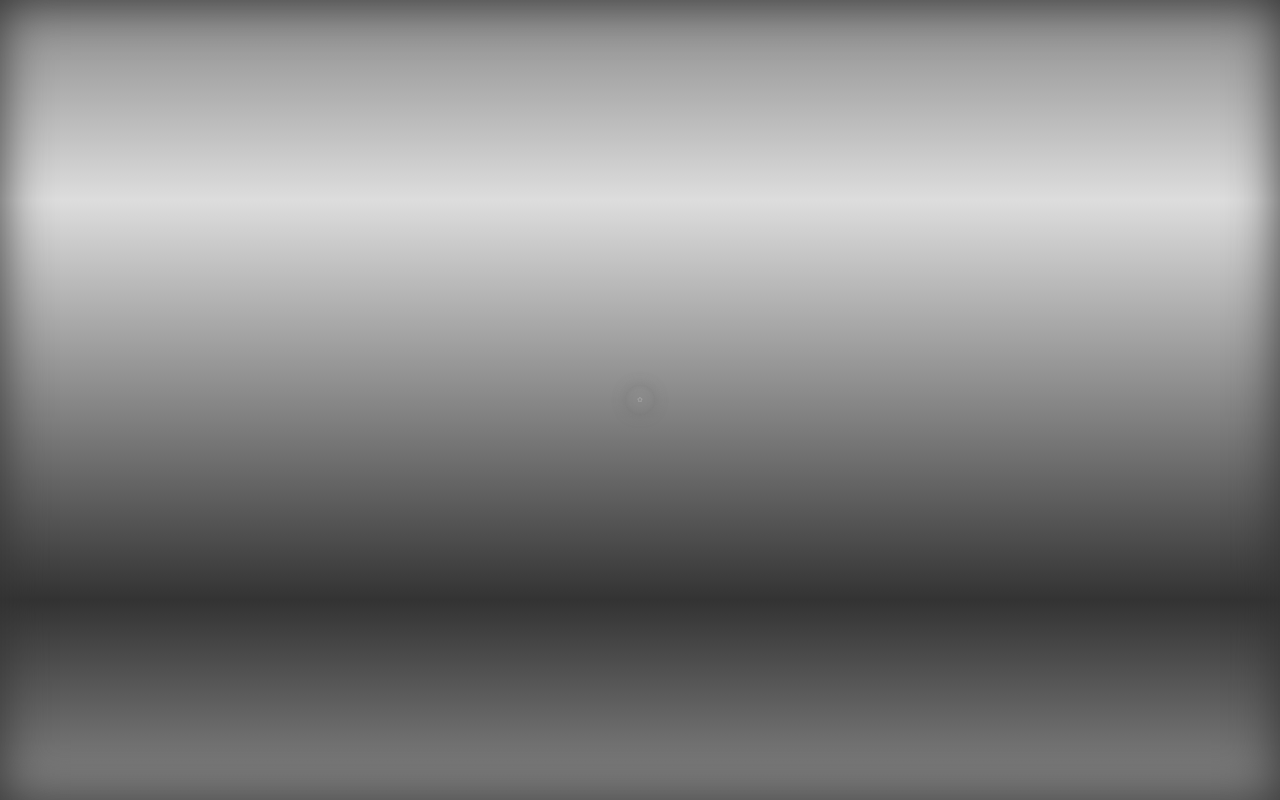
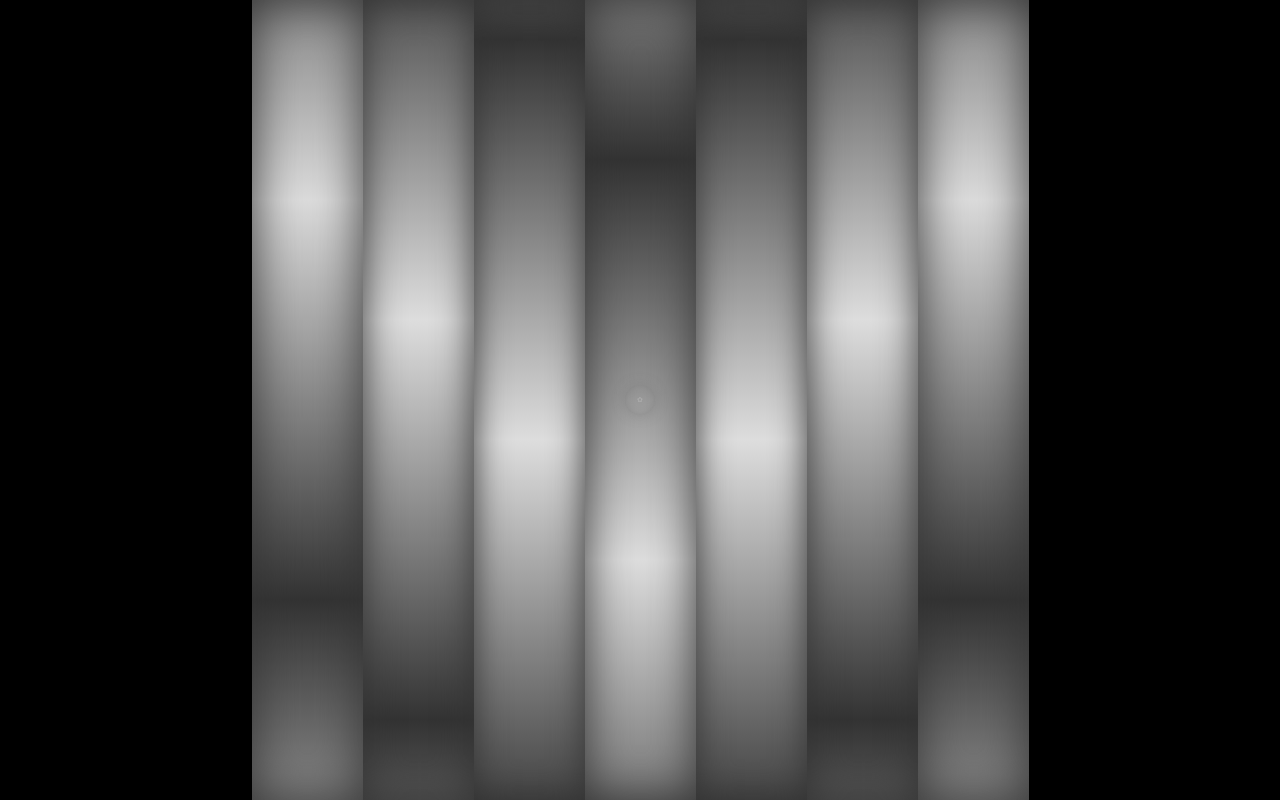
Before and after one commit to freestyler-rmg/thisisrubbish-vue3, a Vue app: page /05 in a window 1280 px wide. Built offline with nearby package versions, Linux system fonts and the light colour scheme.

Commit message:
add outer container styling

```diff
--- a/src/App.vue
+++ b/src/App.vue
@@ -10,5 +10,6 @@ import { RouterView } from 'vue-router'
 #rootin-tootin-shootin-vue {
   width: 100vw;
   height: 100vh;
+  background-color: #000;
 }
 </style>
--- a/src/views/BoxOptic.vue
+++ b/src/views/BoxOptic.vue
@@ -1,5 +1,6 @@
 <template>
   <div class="container">
+    <div class="inner-container">
       <div class="bbbbbox">
         <div class="box odd">
           <div class="box even">
@@ -25,34 +26,7 @@
                                                   <div class="box even">
                                                     <div class="box odd">
                                                       <div class="box even">
-                                                      <div class="box odd">
-                                                        <div class="box even">
-                                                          <div class="box odd">
-                                                            <div class="box even">
-                                                              <div class="box odd">
-                                                                <div class="box even">
-                                                                  <div class="box odd">
-                                                                    <div class="box even">
-                                                                      <div class="box odd">
-                                                                        <div class="box even">
-                                                                          <div class="box odd">
-                                                                            <div class="box even">
-                                                                              <div class="box odd">
-                                                                                <div
-                                                                                  class="box even"
-                                                                                ></div>
-                                                                              </div>
-                                                                            </div>
-                                                                          </div>
-                                                                        </div>
-                                                                      </div>
-                                                                    </div>
-                                                                  </div>
-                                                                </div>
-                                                              </div>
-                                                            </div>
-                                                          </div>
-                                                        </div>
+                                                        <div class="box odd"></div>
                                                       </div>
                                                     </div>
                                                   </div>
@@ -92,9 +66,17 @@ import SakuraLink from '../components/SakuraLink.vue'
 $lineWidth: 16px;
 
 .container {
-  background: #fff;
-  width: 100vw;
+  max-width: 777px;
+  width: 100%;
   height: 100vh;
+  margin: 0 auto;
+  overflow: hidden;
+}
+
+.inner-container {
+  overflow: hidden;
+  width: 100%;
+  display: flex;
 }
 
 .bbbbbox {
@@ -102,6 +84,8 @@ $lineWidth: 16px;
   left: 50%;
   top: 50%;
   transform: translate(-50%, -50%);
+  z-index: 0;
+  overflow: hidden;
 }
 
 .box {
@@ -112,6 +96,7 @@ $lineWidth: 16px;
   line-height: 0;
   letter-spacing: 0;
   box-sizing: border-box;
+  background-color: #fff;
 
   &::before,
   &::after {
@@ -123,7 +108,7 @@ $lineWidth: 16px;
     left: 0;
     outline-width: $lineWidth;
     outline-style: solid;
-    animation-duration: 2s;
+    animation-duration: 1s;
     animation-iteration-count: infinite;
     animation-timing-function: linear;
   }
--- a/src/views/FantasyZone.vue
+++ b/src/views/FantasyZone.vue
@@ -1,8 +1,10 @@
 <template>
   <div class="container">
-    <div class="go-away">
-      <div class="longggggg" v-for="long in 10" :key="long">
-        <div class="boxxxxx" v-for="box in 50" :key="long + box"><div></div></div>
+    <div class="additional-container">
+      <div class="go-away">
+        <div class="longggggg" v-for="long in 8" :key="long">
+          <div class="boxxxxx" v-for="box in 50" :key="long + box"><div></div></div>
+        </div>
       </div>
     </div>
 
@@ -22,17 +24,26 @@ $color-two-pale: #ccc;
 
 .container {
   background: linear-gradient(to bottom, $color-one-fresh, #fff);
-  width: 100vw;
+  max-width: 777px;
+  width: 100%;
   height: 100vh;
+  margin: 0 auto;
+  overflow: hidden;
+  display: flex;
+}
+
+.additional-container {
+  width: 100%;
+  overflow: hidden;
+  display: flex;
+  justify-content: center;
+  align-items: baseline;
 }
 
 .go-away {
-  position: fixed;
-  left: 50%;
-  top: 50%;
-  width: 100vw;
+  flex: 0 0 777px;
   transform-style: preserve-3d;
-  transform: translate(-50%, -50%) perspective(50px) rotateX(15deg) scaleX(5);
+  transform: perspective(40px) rotateX(15deg) scaleX(3) translate3d(0, 10px, -40px);
 }
 
 .longggggg {
--- a/src/views/Revolver.vue
+++ b/src/views/Revolver.vue
@@ -1,5 +1,6 @@
 <template>
   <div class="container">
+    <div class="inner-container">
       <div class="bg-radial" />
       <div class="box">
         <div class="inside one" />
@@ -8,6 +9,7 @@
         <div class="inside four" />
         <div class="inside five" />
         <div class="inside six" />
+      </div>
     </div>
 
     <router-link :to="{ name: 'BoxOptic' }"><sakura-link /></router-link>
@@ -20,23 +22,30 @@ import SakuraLink from '../components/SakuraLink.vue'
 
 <style lang="scss" scoped>
 .container {
+  max-width: 777px;
+  width: 100%;
+  height: 100vh;
+  margin: 0 auto;
+  overflow: hidden;
+  background-color: #333;
+}
+
+.inner-container {
   padding: 80px;
-  background-color: #333;
-  width: 100vw;
+  width: 100%;
   height: 100vh;
   display: flex;
   justify-content: center;
   align-items: center;
+  overflow: hidden;
+  position: relative;
 }
 
 .bg-radial {
   width: 1000px;
   height: 1000px;
-  position: fixed;
-  left: 50%;
-  top: 50%;
-  transform: translate(-50%, -50%);
-  background-image: radial-gradient(#fff 0%, #fff 35%, #333 40%);
+  position: absolute;
+  background-image: radial-gradient(#fff 0%, #fff 34%, #333 35%);
 }
 
 .box {
@@ -44,6 +53,7 @@ import SakuraLink from '../components/SakuraLink.vue'
   width: 100%;
   position: relative;
   flex: 0 1 auto;
+  z-index: 2;
 
   .inside {
     position: absolute;
@@ -56,7 +66,7 @@ import SakuraLink from '../components/SakuraLink.vue'
     animation-timing-function: linear;
     animation-iteration-count: infinite;
     &::before,
-    &:after {
+    &::after {
       content: '';
       box-shadow: 0 0 0 7px #333;
       position: absolute;
--- a/src/views/ScrollingGradient.vue
+++ b/src/views/ScrollingGradient.vue
@@ -1,5 +1,8 @@
 <template>
   <div class="container">
+    <div class="inner-container">
+      <div v-for="box in 7" :key="box" class="box" />
+    </div>
     <router-link :to="{ name: 'FantasyZone' }"><sakura-link /></router-link>
   </div>
 </template>
@@ -10,15 +13,40 @@ import SakuraLink from '../components/SakuraLink.vue'
 
 <style lang="scss" scoped>
 .container {
+  width: 100%;
+  max-width: 777px;
+  height: 100vh;
+  margin: 0 auto;
+}
+
+.inner-container {
+  width: 100%;
+  max-width: 777px;
+  height: 100vh;
+  display: flex;
+}
+
+.box {
+  background-color: #fff;
+  flex: 0 1 100%;
   background: linear-gradient(to bottom, #ddd 0%, #333 25%, #ddd 50%, #333 75%, #ddd 100%);
   background-size: 100% 200%;
-  width: 100vw;
-  height: 100vh;
   animation-name: animateBackground;
   animation-duration: 2s;
   animation-timing-function: linear;
   animation-iteration-count: infinite;
   box-shadow: inset 0 0 70px #333;
+  &:nth-child(2),
+  &:nth-child(6) {
+    animation-delay: 0.3s;
+  }
+  &:nth-child(3),
+  &:nth-child(5) {
+    animation-delay: 0.6s;
+  }
+  &:nth-child(4) {
+    animation-delay: 0.9s;
+  }
 }
 
 @keyframes animateBackground {
```
Also changed, not shown: 1 other file (tests, documents, lock files or other folders). Lines whose indentation alone changed are shown as unchanged.
